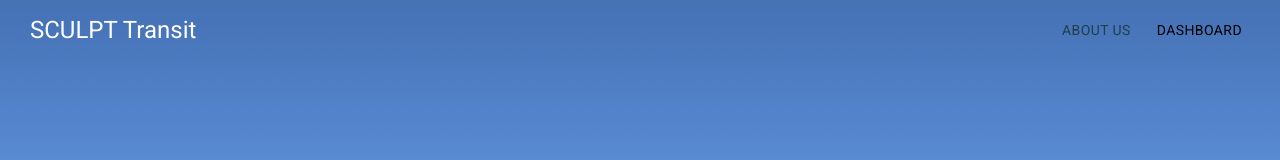
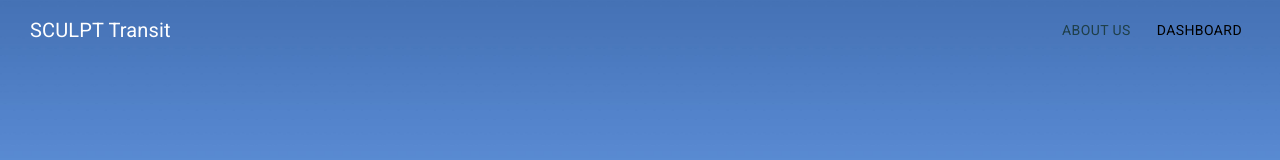
Before and after one commit to sculptlab/Sculpt_Transit, a Next.js app: page / in a window 1280 px wide. Shown: the top 160 px of the page. Built offline with nearby package versions, Linux system fonts and the light colour scheme.

Commit message:
Add link to homepage

```diff
--- a/src/components/HomepageHeader.js
+++ b/src/components/HomepageHeader.js
@@ -12,7 +12,9 @@ const link3 = "http://wego.smarttransit.ai/";
 function HomepageHeader() {
   return (
     <Box className={styles.header}>
-      <Typography variant="h5">SCULPT Transit</Typography>
+      <Typography variant="h6" component="div" sx={{ flexGrow: 1 }}>
+        <Link href="/">SCULPT Transit</Link>
+      </Typography>
       <Box className={styles.header_buttons}>
         <Link href="/about">
           <Button>About Us</Button>
```
